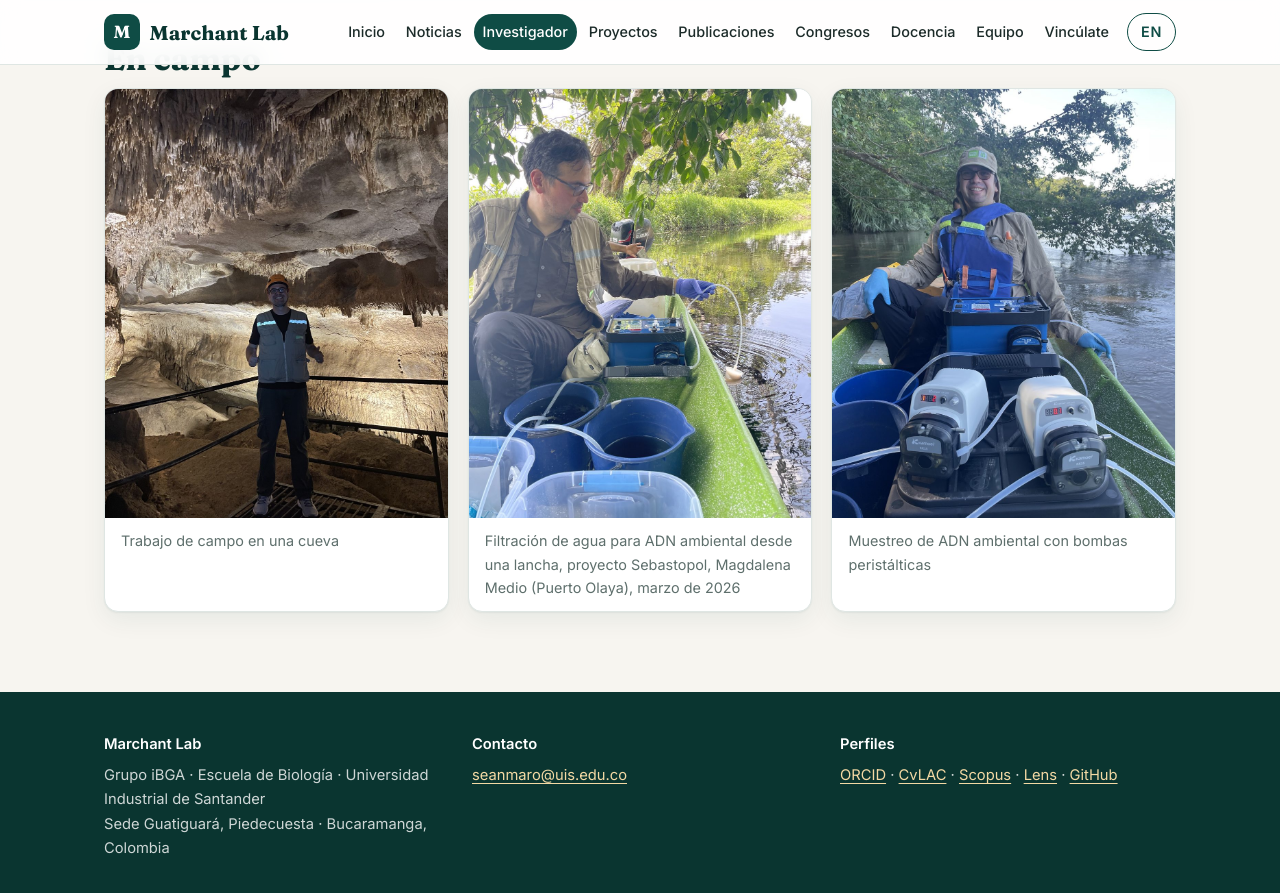
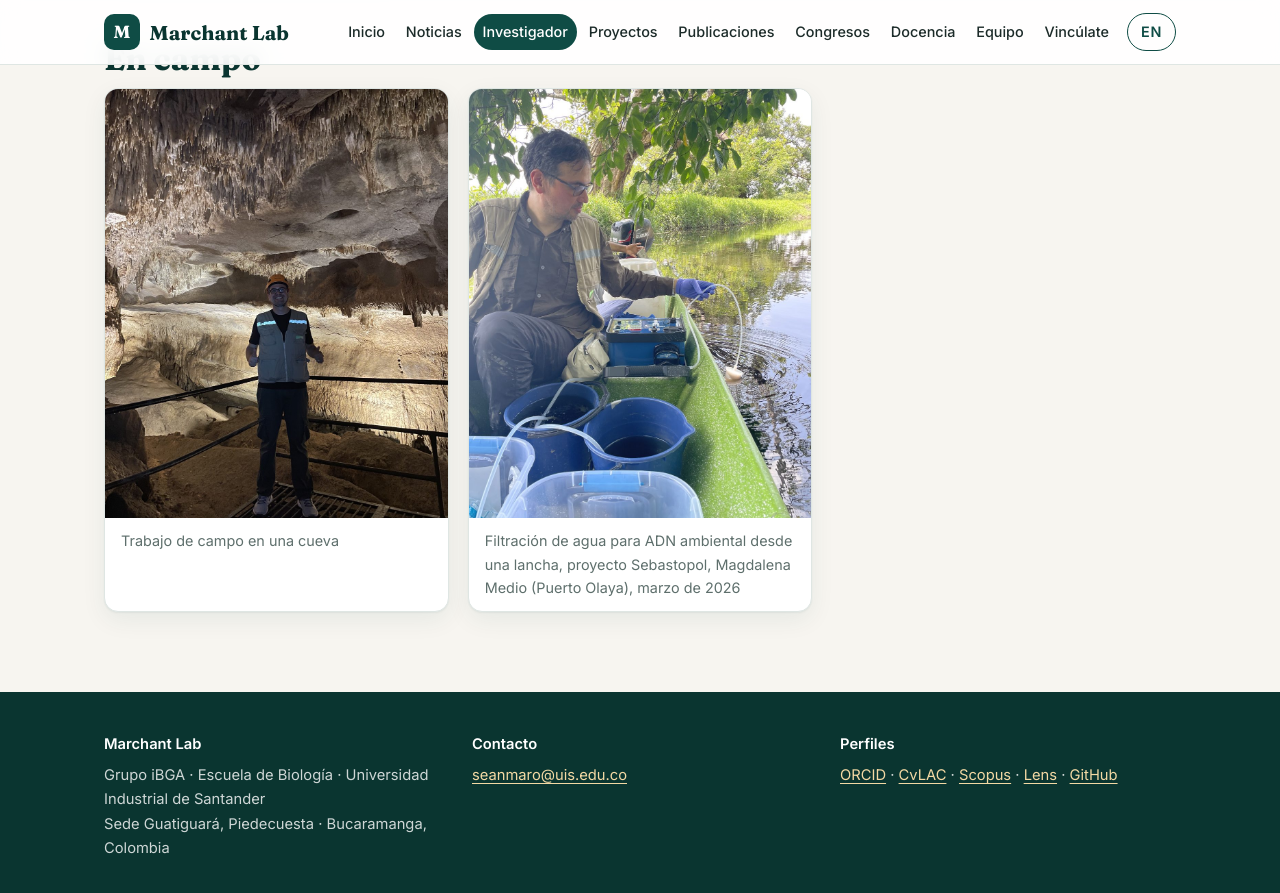
Before and after one commit to Marchant-Lab/marchant-lab-web, a Jekyll site: the page built from investigador.html, in a window 1280 px wide and 900 px high, scrolled down 1745 px. Shown: the top 893 px of the window. Built offline with Jekyll 4.4.1, drawn with Linux system fonts in a browser that asks for light colours.

Commit message:
Quita la foto de muestreo con bombas peristálticas de la galería del investigador
Co-Authored-By: Claude Opus 5.5 <noreply@anthropic.com>

```diff
--- a/_data/galeria.yml
+++ b/_data/galeria.yml
@@ -8,9 +8,6 @@
 - foto: /assets/fotos/campo_edna_muestreo.jpg
   pagina: investigador
   pie: Filtración de agua para ADN ambiental desde una lancha, proyecto Sebastopol, Magdalena Medio (Puerto Olaya), marzo de 2026
-- foto: /assets/fotos/campo_edna_bombas.jpg
-  pagina: investigador
-  pie: Muestreo de ADN ambiental con bombas peristálticas
 
 # --- Portada: trabajo de campo y equipos (lugar y fecha según el GPS de cada foto)
 - foto: /assets/fotos/magdalena_edna_filtracion_2026.jpg
--- a/_data/traduccion_en.yml
+++ b/_data/traduccion_en.yml
@@ -215,7 +215,6 @@
 "Base de datos de rasgos morfológicos de peces neotropicales con inteligencia artificial": "AI-powered morphological trait dataset for Neotropical freshwater fishes"
 "Publicamos en Scientific Data CaVFish-MORPH, con 13 rasgos morfológicos medidos automáticamente en fotografías de 2.910 peces vivos de 526 especies, el 31 % de la ictiofauna de los Andes colombianos. Es parte del doctorado de José Luis Poveda Cuéllar.": "We published CaVFish-MORPH in Scientific Data: 13 morphological traits measured automatically from photographs of 2,910 live fish of 526 species, 31% of the ichthyofauna of the Colombian Andes. It is part of José Luis Poveda Cuéllar's PhD."
 "Trabajo de campo en una cueva": "Fieldwork in a cave"
-"Muestreo de ADN ambiental con bombas peristálticas": "Environmental DNA sampling with peristaltic pumps"
 "Gel de electroforesis con productos de PCR, sede UIS Guatiguará": "Electrophoresis gel with PCR products, UIS Guatiguará campus"
 "Muestras para extracción de ADN, sede UIS Guatiguará": "Samples for DNA extraction, UIS Guatiguará campus"
 "Muestras rotuladas listas para PCR": "Labeled samples ready for PCR"
```
Also changed, not shown: assets/fotos/campo_edna_bombas.jpg (deleted).
